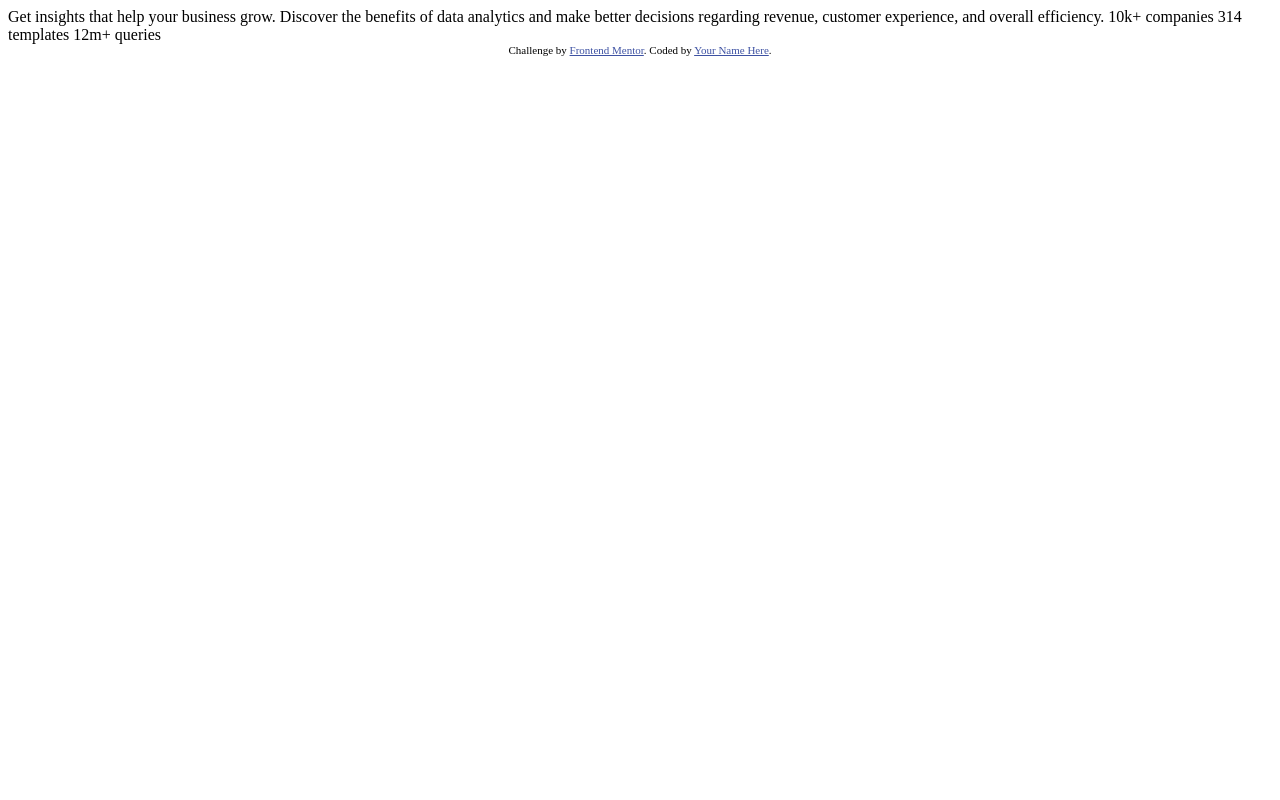
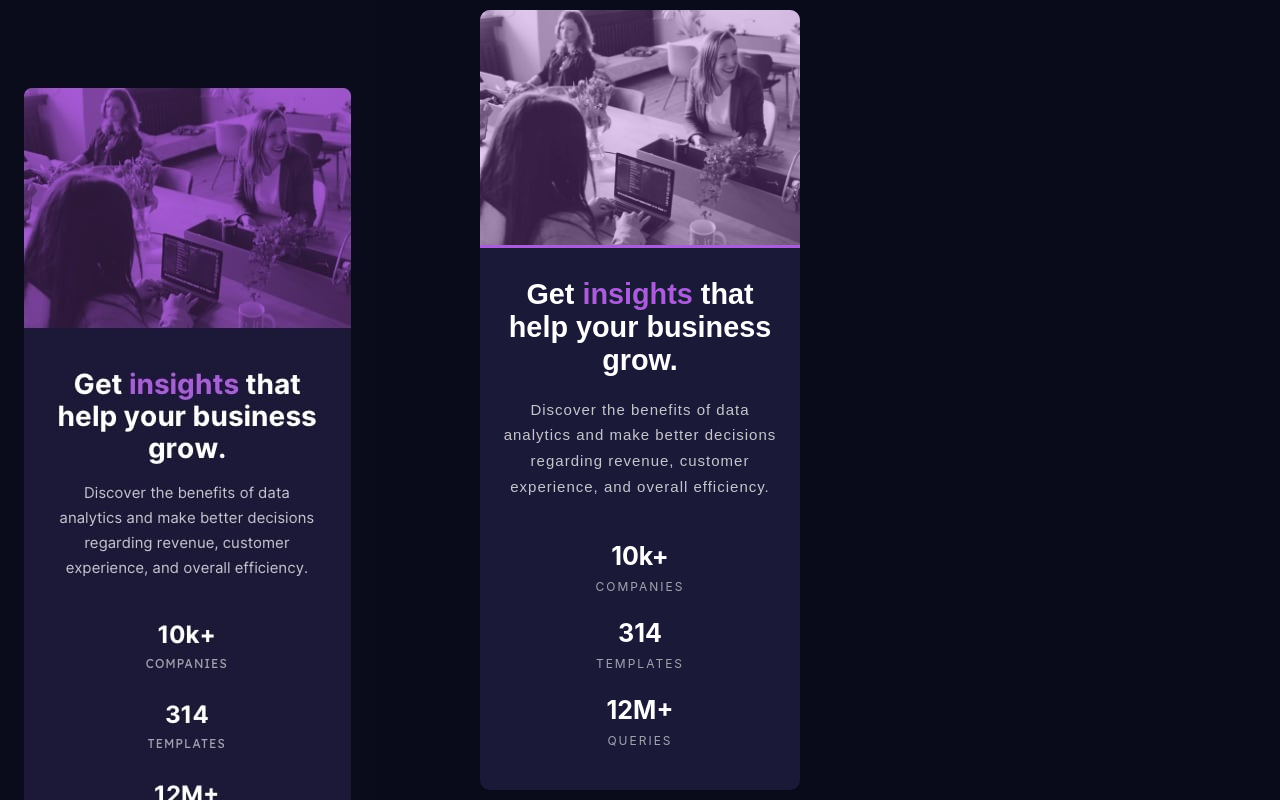
Before and after one commit to Strugarek/stats-preview-card-component-main, a plain HTML site: page index.html in a window 1280 px wide. Drawn offline with Linux system fonts and the light colour scheme.

Commit message:
main edit of starter

```diff
--- a/index.html
+++ b/index.html
@@ -8,26 +8,35 @@
 
   <title>Frontend Mentor | Stats preview card component</title>
 
-  <!-- Feel free to remove these styles or customise in your own stylesheet 👍 -->
-  <style>
-    .attribution { font-size: 11px; text-align: center; }
-    .attribution a { color: hsl(228, 45%, 44%); }
-  </style>
+  <link rel="stylesheet" href="style.css">
+
 </head>
 <body>
 
-  Get insights that help your business grow.
+  <div class="temp-bg"></div>
 
-  Discover the benefits of data analytics and make better decisions regarding revenue, customer
-  experience, and overall efficiency.
+  <main>
+    <div class="hero-img-container">
+      <div class="img-bg">
+        <img class="hero-img" src="./images/image-header-mobile.jpg" alt="girls working in an office">
+      </div>
+    </div>
+    <div class="title">
+      <h1 class="motto">Get <span class="key-word">insights</span> that help your business grow.</h1>
+      <p class="desc">Discover the benefits of data analytics and make better decisions regarding revenue, customer
+        experience, and overall efficiency.</p>
+    </div>
+      <div class="stats">
+        <p class="stat"><span class="stat-nr">10k+</span><span class="stat-txt">companies</span></p>
+        <p class="stat"><span class="stat-nr">314</span><span class="stat-txt">templates</span></p>
+        <p class="stat"><span class="stat-nr">12M+</span><span class="stat-txt">queries</span></p>
+      </div>
+  </main>
 
-  10k+ companies
-  314 templates
-  12m+ queries
 
-  <div class="attribution">
+  <!-- <footer class="attribution">
     Challenge by <a href="https://www.frontendmentor.io?ref=challenge" target="_blank">Frontend Mentor</a>.
     Coded by <a href="#">Your Name Here</a>.
-  </div>
+  </footer> -->
 </body>
 </html>
--- /dev/null
+++ b/style.css
@@ -0,0 +1,125 @@
+.temp-bg {
+  height: 100%;
+  width: 100%;
+  /* opacity: 0.25; */
+  position: absolute;
+  top: 0;
+  left: 0;
+  background-image: url(./design/mobile-design.jpg);
+  background-repeat: no-repeat;
+  z-index: -1;
+}
+
+@import url("https://fonts.googleapis.com/css2?family=Inter:wght@400;700&family=Lexend+Deca&display=swap");
+/* font-family: 'Inter', sans-serif;
+font-family: 'Lexend Deca', sans-serif; */
+
+:root {
+  --bg-blue: hsl(233, 47%, 7%);
+  --blue: hsl(244, 38%, 16%);
+  --violet: hsl(277, 64%, 61%);
+
+  --white: hsl(0, 0%, 100%);
+  --white-paragraph: hsla(0, 0%, 100%, 0.75);
+  --white-heading: hsla(0, 0%, 100%, 0.6);
+}
+
+* {
+  margin: 0;
+  padding: 0;
+  box-sizing: border-box;
+}
+
+body {
+  display: flex;
+  justify-content: center;
+  align-items: center;
+  height: 100vh;
+  width: 100vw;
+  font-size: 15px;
+  font-family: "Lexend Deca", sans-serif;
+  color: var(--white);
+  background-color: var(--bg-blue);
+}
+
+main {
+  max-width: 320px;
+  margin: 0 24px;
+  padding-bottom: 30px;
+  border-radius: 10px;
+  overflow: hidden;
+  background-color: var(--blue);
+}
+
+.hero-img-container {
+  width: 320px;
+  position: relative;
+}
+
+.hero-img {
+  /* position: absolute; */
+  opacity: 0.7;
+  /* top: 0;
+  left: 0; */
+  width: 100%;
+  height: auto;
+}
+
+.img-bg {
+  background-color: var(--violet);
+  height: 100%;
+  width: 100%;
+}
+
+.title {
+  margin: 30px 0;
+}
+
+.motto,
+.desc {
+  text-align: center;
+  margin: 20px;
+}
+
+.motto {
+  font-weight: bold;
+  font-size: 1.8rem;
+}
+
+.motto .key-word {
+  color: var(--violet);
+}
+
+.desc {
+  line-height: 1.6rem;
+  letter-spacing: 1px;
+  color: var(--white-paragraph);
+}
+
+.stats {
+  display: flex;
+  flex-direction: column;
+  justify-content: center;
+  align-items: center;
+}
+
+.stat {
+  display: flex;
+  flex-direction: column;
+  margin: 12px;
+  text-align: center;
+  font-family: "Inter", sans-serif;
+}
+
+.stat-nr {
+  font-size: 25px;
+  font-weight: bold;
+  margin-bottom: 8px;
+}
+
+.stat-txt {
+  text-transform: uppercase;
+  font-size: 12px;
+  letter-spacing: 2px;
+  color: var(--white-heading);
+}
```
